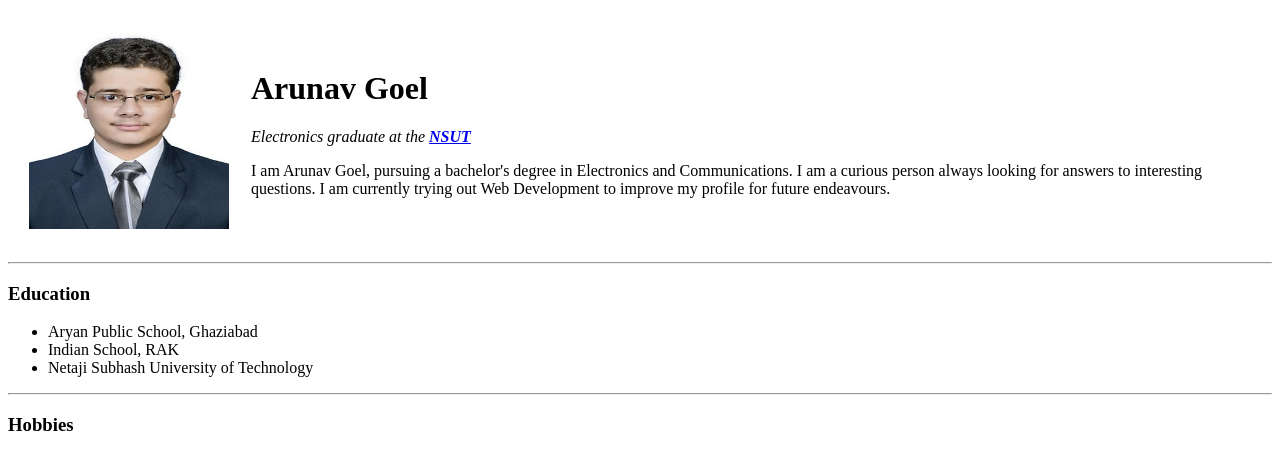
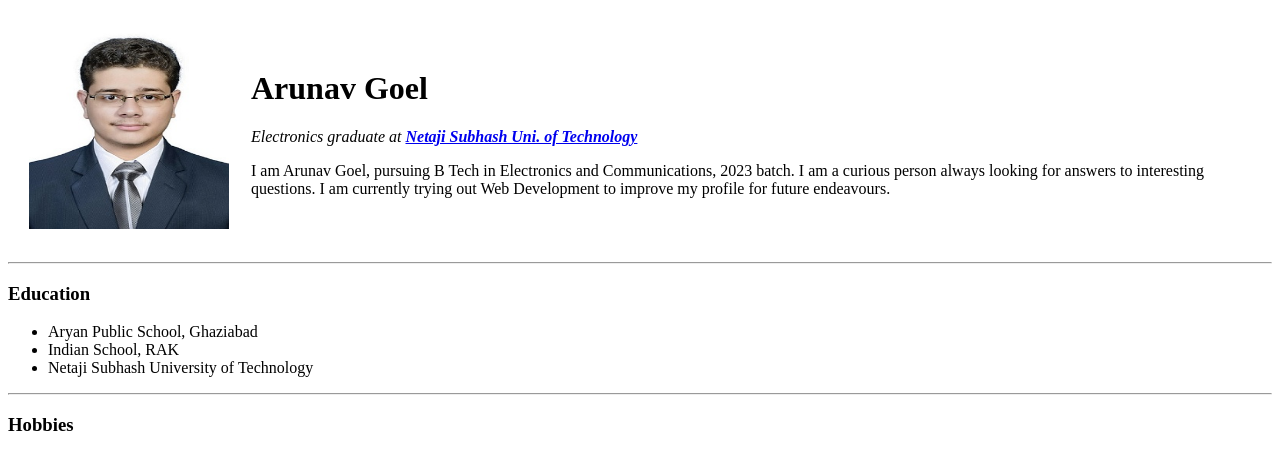
Before and after one commit to ArunavGoel/Bio, a plain HTML site: page index.html in a window 1280 px wide. Shown: the top 451 px of the page. Drawn offline with Linux system fonts and the light colour scheme.

Commit message:
Update index.html

```diff
--- a/index.html
+++ b/index.html
@@ -14,8 +14,8 @@
       </td>
       <td>
         <h1>Arunav Goel</h1>
-        <p><em>Electronics graduate at the <strong><a href="http://www.nsit.ac.in/">NSUT</a></strong></em></p>
-        <p>I am Arunav Goel, pursuing a bachelor's degree in Electronics and Communications. I am a curious person always
+        <p><em>Electronics graduate at <strong><a href="http://www.nsit.ac.in/">Netaji Subhash Uni. of Technology</a></strong></em></p>
+        <p>I am Arunav Goel, pursuing B Tech in Electronics and Communications, 2023 batch. I am a curious person always
           looking for answers to interesting questions. I am currently trying out Web Development to improve my profile for
           future endeavours. </p>
       </td>
```
